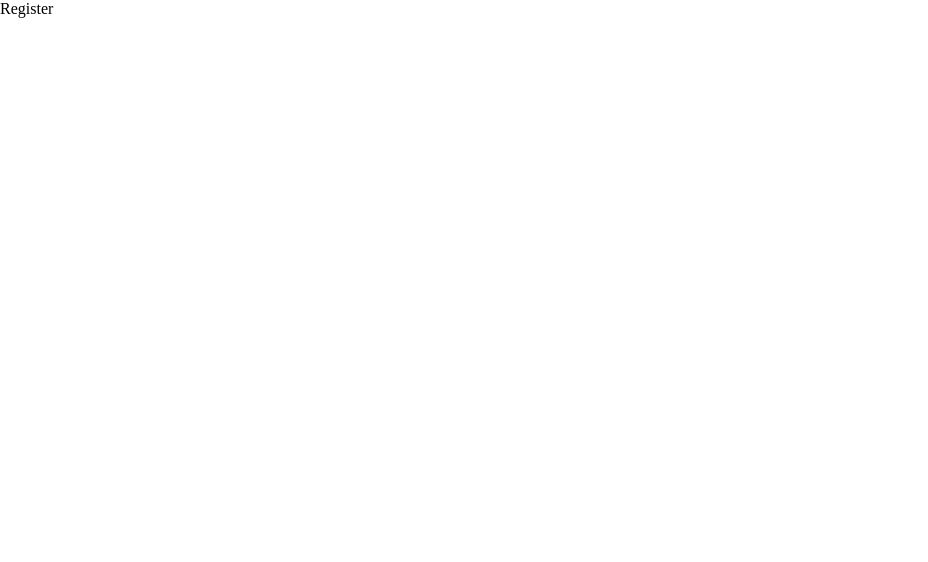
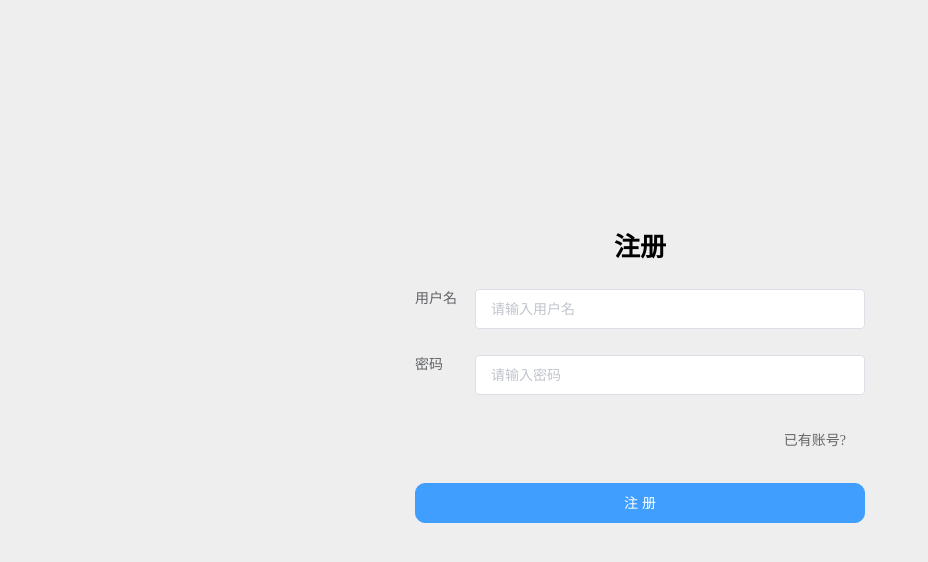
Before and after one commit to Against-violence/AgainstViolenceFE, a Vue app: page /#/register in a window 1280 px wide. Shown: the top 562 px of the page, without its empty margins (0-928 px from the left). Built offline with nearby package versions, Linux system fonts and the light colour scheme.

Commit message:
添加注册页面并对接注册接口

```diff
--- a/src/views/Login/Login.vue
+++ b/src/views/Login/Login.vue
@@ -26,8 +26,9 @@
                     <el-col :span="Number(12)">
                         <el-checkbox>保存密码</el-checkbox>
                     </el-col>
-                    <el-col :span="Number(12)">
-                        <a style="margin-left: 65%; color: #666; text-decoration: none;" href="about blank">忘记密码</a>
+                    <el-col :span="Number(8)" :offset="Number(3)" class="link">
+                        <a class="forget-password">忘记密码</a>
+                        <a @click="$router.push('/register')">没有账号?</a>
                     </el-col>
                 </el-row>
             </el-form-item>
@@ -139,6 +140,14 @@ export default {
     font-size: 26px;
     text-align: center;
 }
+.link {
+    color: #666;
+    text-decoration: none;
+    cursor: pointer;
+}
+.link .forget-password {
+    margin-right: 5%;
+}
 .login-input {
     margin-bottom: 25px;
 }
--- a/src/views/Register/Register.vue
+++ b/src/views/Register/Register.vue
@@ -1,20 +1,160 @@
 <template>
-    <div>
-        Register
+    <div class="register-container">
+        <el-form ref="registerForm" :model="registerForm" :rules="registerRules" class="register-form" auto-complete="on" label-width="60px" label-position="left" hide-required-asterisk>
+            <h3 class="title">注册</h3>
+            <el-form-item label="用户名" prop="username" class="register-input">
+                <el-input ref="username" v-model="registerForm.username" placeholder="请输入用户名" name="username" type="text" tabindex="1" />
+            </el-form-item>
+
+            <el-form-item label="密码" prop="password" class="register-input">
+                <el-input ref="password" v-model="registerForm.password" placeholder="请输入密码" name="password" type="password" tabindex="2" @keyup.enter.native="handleRegister" />
+            </el-form-item>
+
+            <!-- <el-form-item label="验证码" style="margin: 0px 0px 10px 0px">
+                <el-row justify="space-between">
+                    <el-col :span="Number(15)">
+                        <el-input class="registerForm-checkCode" name="checkCode" placeholder="请输入验证码" @keyup.enter.native="handleregister" />
+                    </el-col>
+                    <el-col :span="Number(9)">
+                        <div style="border: 1px solid #000000;width: 100%; display: inline-flex; justify-content: center;">checkCode</div>
+                    </el-col>
+                </el-row>
+            </el-form-item> -->
+
+            <el-form-item>
+                <el-row justify="end">
+                    <el-col :span="Number(4)" :offset="Number(19)" class="link">
+                        <a @click="$router.push('/login')">已有账号?</a>
+                    </el-col>
+                </el-row>
+            </el-form-item>
+
+            <el-button :loading="loading" type="primary" class="submit-button" @click="handleRegister">注 册</el-button>
+
+        </el-form>
     </div>
 </template>
 
 <script>
 export default {
-    name: 'Register',
+    name: "Register",
     data() {
         return {
-            msg: ''
+            registerForm: {
+                username: "",
+                password: ""
+            },
+            registerRules: {
+                username: [
+                    {
+                        required: true,
+                        message: "请输入用户名",
+                        trigger: "blur"
+                    },
+                    {
+                        min: 5,
+                        max: 20,
+                        message: "长度在 6 到 20 个字符",
+                        trigger: "blur"
+                    }
+                ],
+                password: [
+                    {
+                        required: true,
+                        message: "请输入密码",
+                        trigger: "blur"
+                    },
+                    {
+                        min: 6,
+                        message: "密码不能少于6位",
+                        trigger: "blur"
+                    }
+                ]
+            },
+            loading: false
         };
+    },
+    methods: {
+        buildMessageBox(message, type) {
+            this.$message({
+                message,
+                type,
+                center: true
+            });
+        },
+        async handleRegister() {
+            const isFormValid = await this.$refs.registerForm.validate();
+
+            if (isFormValid) {
+                this.loading = true;
+                try {
+                    const registerResponse = await this.$http.post(
+                        "/register",
+                        {
+                            username: this.registerForm.username,
+                            password: this.registerForm.password
+                        }
+                    );
+                    const { status } = registerResponse;
+                    if (status === 200) {
+                        this.buildMessageBox(
+                            "注册成功,跳转至登录页面",
+                            "success"
+                        );
+                        setTimeout(() => {
+                            this.$router.push({ path: "/login" });
+                        }, 2000);
+
+                    }
+                    if (status === 422) {
+                        this.buildMessageBox("用户已存在", "warning");
+                    }
+                    if (status === 500) {
+                        this.buildMessageBox(
+                            "注册失败，请检查网络设置",
+                            "error"
+                        );
+                    }
+                } catch (error) {
+                    this.loading = false;
+                    console.log(error);
+                }
+            }
+        }
     }
 };
 </script>
 
 <!-- Add 'scoped' attribute to limit CSS to this component only -->
 <style scoped>
+.register-container {
+    display: flex;
+    padding-top: 200px;
+    justify-content: center;
+    min-height: 100vh;
+    height: 100vh;
+    background-color: #eee;
+}
+.register-form {
+    width: 450px;
+}
+.title {
+    font-size: 26px;
+    text-align: center;
+}
+.link {
+    color: #666;
+    text-decoration: none;
+    cursor: pointer;
+}
+.link .forget-password {
+    visibility: hidden;
+}
+.register-input {
+    margin-bottom: 25px;
+}
+.submit-button {
+    width: 100%;
+    border-radius: 10px;
+}
 </style>
```
